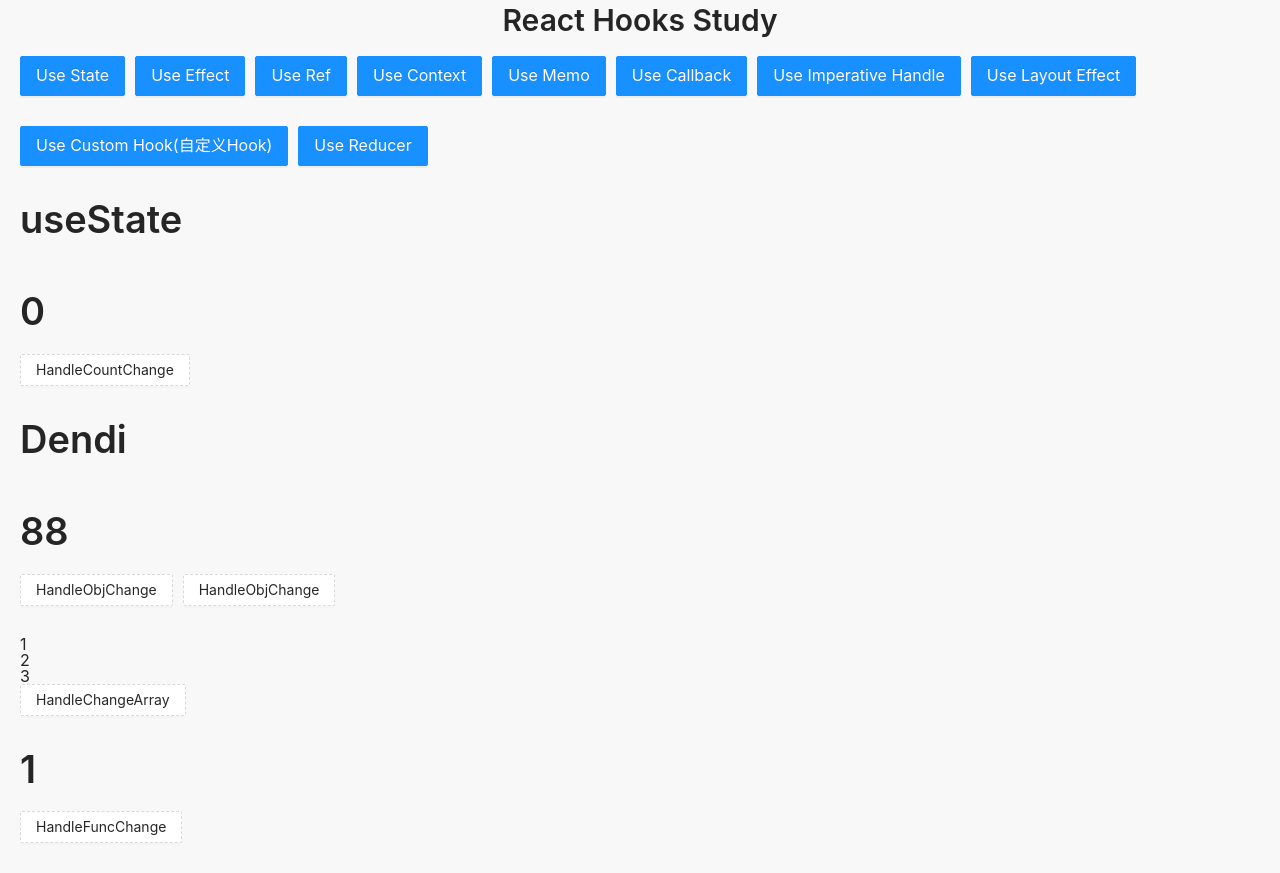
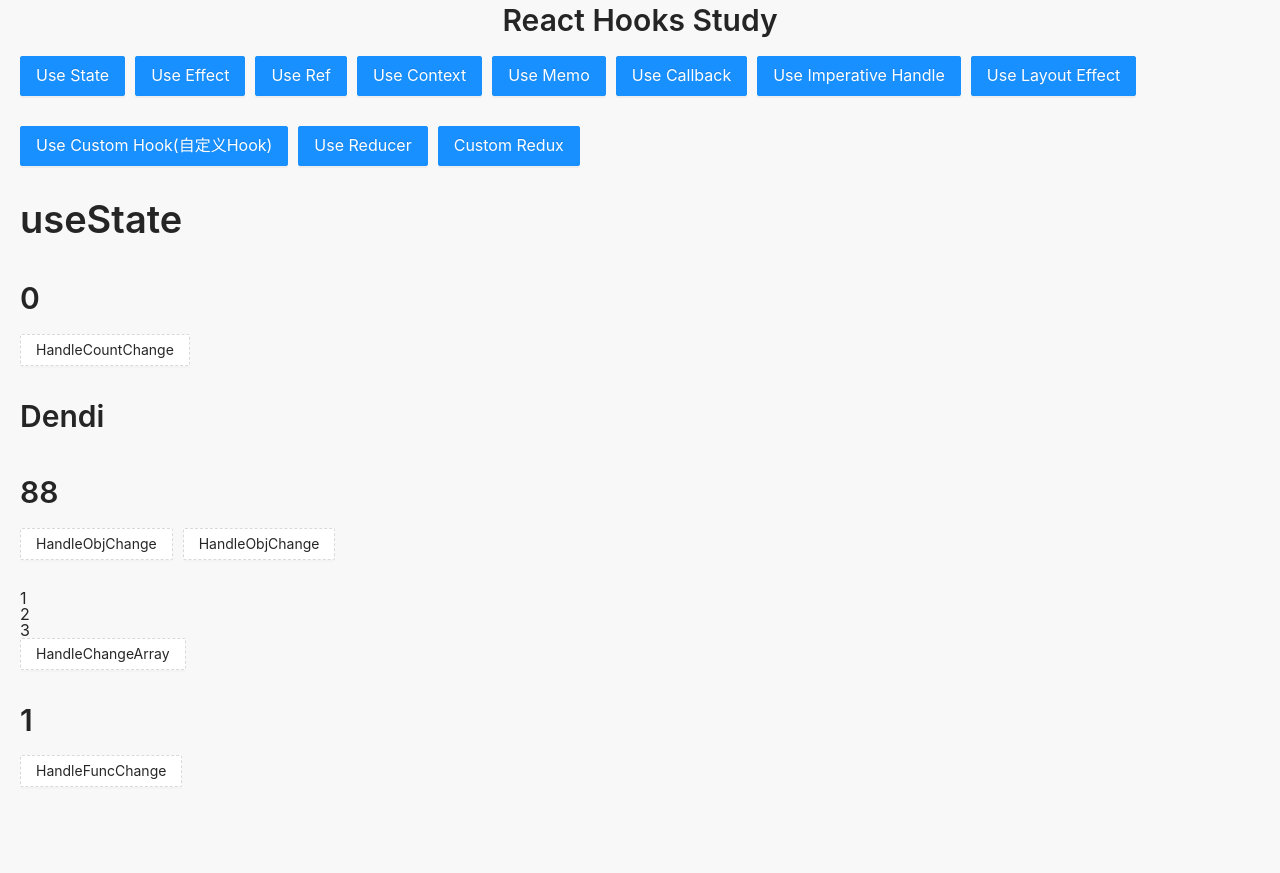
Before and after one commit to m5ultra/react-hooks-demo, a React (Create React App) app: page / in a window 1280 px wide. After the commit the page ends 817 px from the top, so only its background shows below. Built offline with nearby package versions, Linux system fonts and the light colour scheme.

Commit message:
fix: 模拟redux

```diff
--- a/src/App.js
+++ b/src/App.js
@@ -11,6 +11,7 @@ import UseImperativeHandle from './React-Hooks/use-imperative-handle'
 import UseLayoutEffect from './React-Hooks/use-layout-effect'
 import UseCustomHooks from './React-Hooks/customHook'
 import UseReducer from './React-Hooks/use-reducer'
+import CusRedux from './React-Hooks/useReducer/CusRedux'
 import './React-Hooks/style.less'
 import { Typography } from 'antd'
 
@@ -32,6 +33,7 @@ function App() {
         <Button type={'primary'} size={'large'}><Link to="/use-layout-effect">Use Layout Effect</Link></Button>
         <Button type={'primary'} size={'large'}><Link to="/use-custom-hook">Use Custom Hook(自定义Hook)</Link></Button>
         <Button type={'primary'} size={'large'}><Link to="/use-reducer">Use Reducer</Link></Button>
+        <Button type={'primary'} size={'large'}><Link to="/cus_redux">Custom Redux</Link></Button>
         <div>
           <Route path="/" exact component={UseState}/>
           <Route path="/use-effect" component={UseEffect}/>
@@ -43,6 +45,7 @@ function App() {
           <Route path="/use-layout-effect" component={UseLayoutEffect}/>
           <Route path="/use-custom-hook" component={UseCustomHooks}/>
           <Route path="/use-reducer" component={UseReducer}/>
+          <Route path="/cus_redux" component={CusRedux}/>
         </div>
       </Router>
     </div>
--- a/src/React-Hooks/use-context.jsx
+++ b/src/React-Hooks/use-context.jsx
@@ -27,7 +27,7 @@ function UseContext() {
 //function Child() {
 //  const num = useContext(MyContext)
 //  return (
-//    <Title levle={3}>{num}</Title>
+//    <Title level={3}>{num}</Title>
 //  )
 //}
 
--- a/src/React-Hooks/use-state.jsx
+++ b/src/React-Hooks/use-state.jsx
@@ -17,11 +17,11 @@ function UseState() {
   return (
     <>
       <Title>useState</Title>
-      <Title levle={2}>{count}</Title>
+      <Title level={2}>{count}</Title>
       <Button type={'dashed'} onClick={() => setCount(count + 3)}>HandleCountChange</Button>
       <br/>
-      <Title levle={2}>{obj.name}</Title>
-      <Title levle={2}>{obj.age}</Title>
+      <Title level={2}>{obj.name}</Title>
+      <Title level={2}>{obj.age}</Title>
       <Button type={'dashed'} onClick={() => setObj({ ...obj, ...{ name: 'Dendi2', age: 77 } })}>HandleObjChange</Button>
       <Button type={'dashed'} onClick={() => setObj(Object.assign({}, obj, { name: 'Dendi2' }))}>HandleObjChange</Button>
       <br/>
@@ -35,7 +35,7 @@ function UseState() {
         return [...arr]
       })}>HandleChangeArray</Button>
       <br/>
-      <Title levle={2}>{func}</Title>
+      <Title level={2}>{func}</Title>
       {/*setFunc 设置*/}
       <Button type={'dashed'} onClick={() => setFunc(func + 10)}>HandleFuncChange</Button>
     </>
--- a/src/React-Hooks/useContext/Child2.jsx
+++ b/src/React-Hooks/useContext/Child2.jsx
@@ -7,7 +7,7 @@ const { Title } = Typography
 function Child2() {
   const num = useContext(MyContext)
   return (
-    <Title levle={3}>{num}</Title>
+    <Title level={3}>{num}</Title>
   )
 }
 
```
